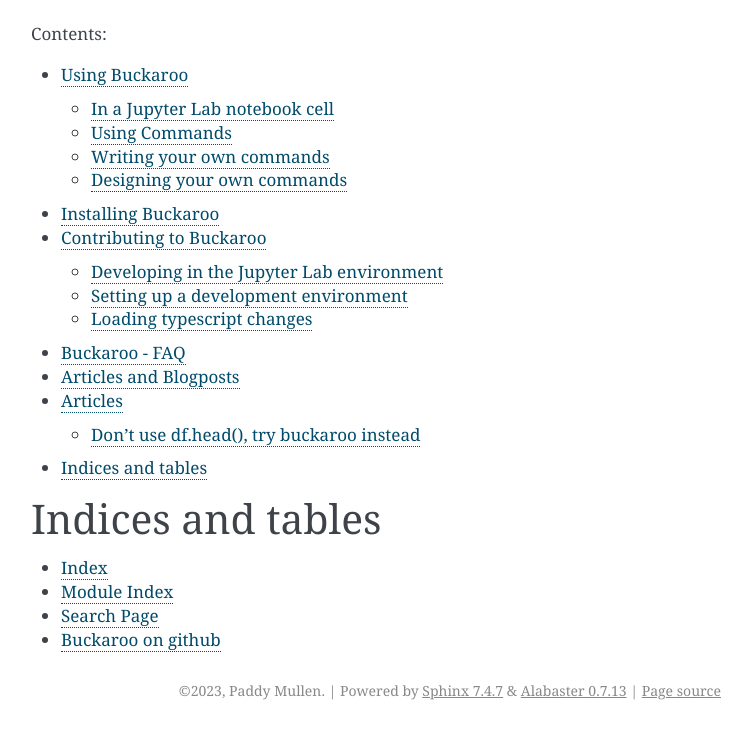
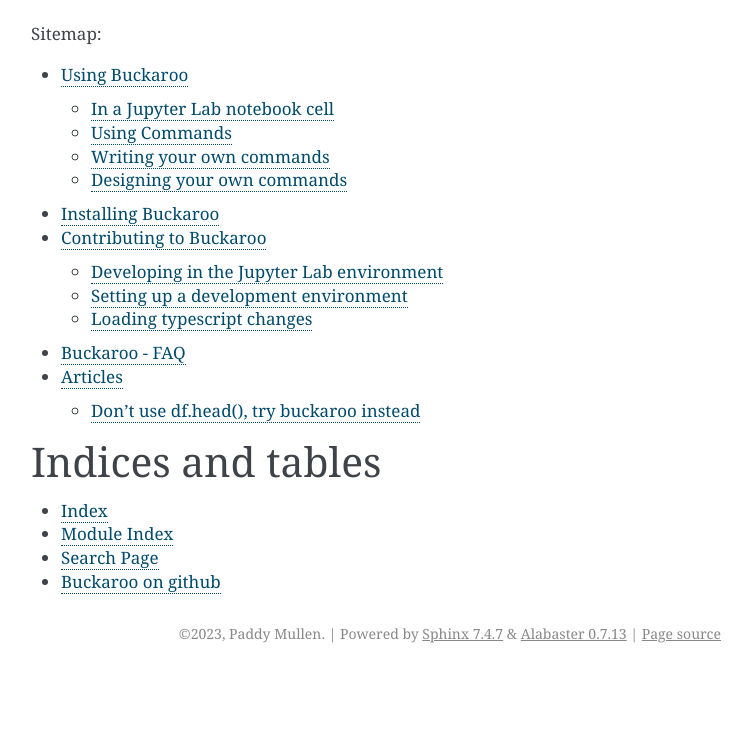
Before and after one commit to paddymul/buckaroo, a Sphinx documentation site: the page built from docs/source/index.rst, in a window 1280 px wide. Shown: the part 698-1428 px from the top of the page, without its empty margins (389-1141 px from the left). Built offline with Sphinx 7.4.7, drawn with Linux system fonts in a browser that asks for light colours; pages that are not in the unit, such as notebooks, are missing from menus; after the commit the page ends 1371 px from its top, so only the background shows below that.

Commit message:
nav improvements

```diff
--- a/docs/source/articles/index.rst
+++ b/docs/source/articles/index.rst
@@ -3,12 +3,10 @@
    You can adapt this file completely to your liking, but it should at least
    contain the root `toctree` directive.
 
-Articles and Blogposts
-======================
+Articles
+========
 Articles about Buckaroo can be found here.  It was more expedient to use Read The Docs for a common blog task than dealing with medium paywalls or yet another devops struggle.
 
-Articles
-========
 
 .. toctree::
     :glob:
@@ -16,18 +14,8 @@
     .//*
 
 
-.. toctree::
-   :maxdepth: 3
-   :caption: Contents:
 
-   using
-   install
-   contributing
-   FAQ
-   articles/index
-
-Indices and tables
-==================
+* **Footer nav**
 
 * :ref:`genindex`
 * :ref:`modindex`
--- a/docs/source/index.rst
+++ b/docs/source/index.rst
@@ -17,7 +17,7 @@
 
 .. toctree::
    :maxdepth: 2
-   :caption: Contents:
+   :caption: Sitemap:
 
    using
    install
@@ -31,4 +31,5 @@
 * :ref:`genindex`
 * :ref:`modindex`
 * :ref:`search`
+
 * `Buckaroo on github <https://github.com/paddymul/buckaroo>`_
```
